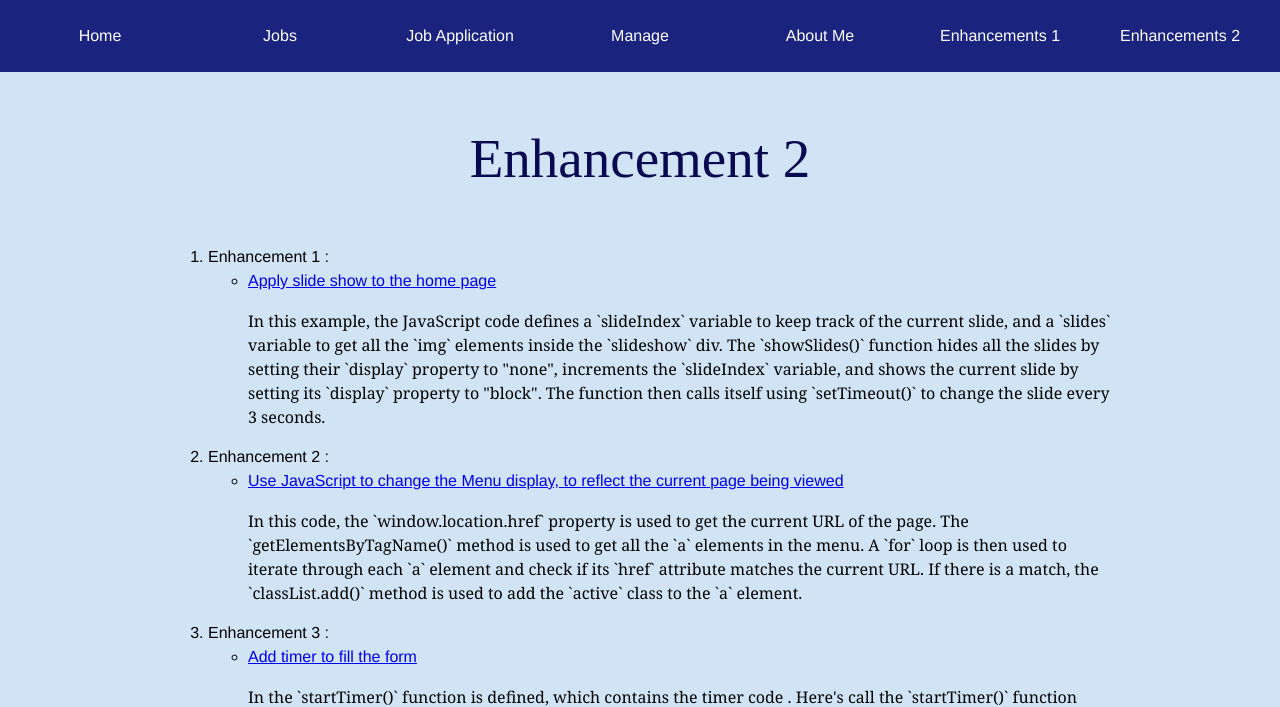
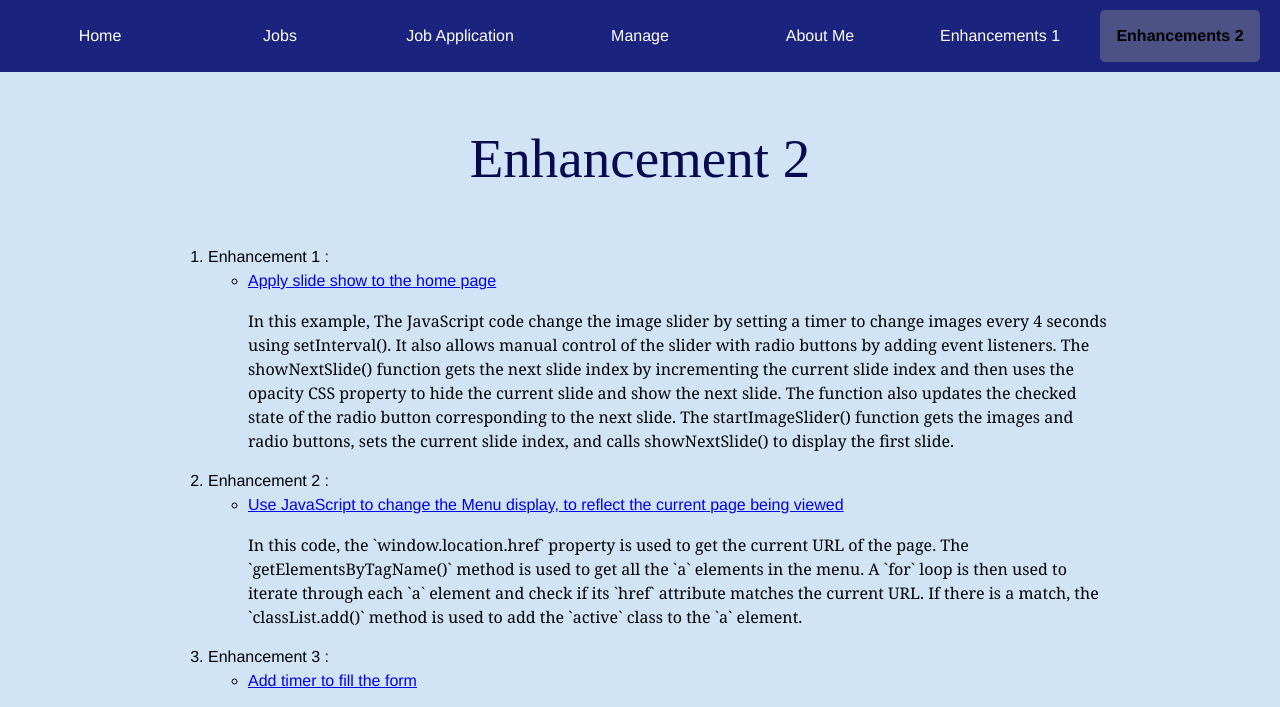
Before and after one commit to supul-k/PURE-PHP, a PHP site: page /enhancements2.php in a window 1280 px wide. Shown: the top 707 px of the page. Run offline with PHP 8.4, Linux system fonts and the light colour scheme; some web fonts are replaced.

Commit message:
slide show added

```diff
--- a/enhancements2.php
+++ b/enhancements2.php
@@ -12,7 +12,7 @@ include './menu.inc';
                         <li>
                             <a href="index.php">Apply slide show to the home page</a>
                         </li>
-                        <p>In this example, the JavaScript code defines a `slideIndex` variable to keep track of the current slide, and a `slides` variable to get all the `img` elements inside the `slideshow` div. The `showSlides()` function hides all the slides by setting their `display` property to "none", increments the `slideIndex` variable, and shows the current slide by setting its `display` property to "block". The function then calls itself using `setTimeout()` to change the slide every 3 seconds.
+                        <p>In this example, The  JavaScript code change the image slider by setting a timer to change images every 4 seconds using setInterval(). It also allows manual control of the slider with radio buttons by adding event listeners. The showNextSlide() function gets the next slide index by incrementing the current slide index and then uses the opacity CSS property to hide the current slide and show the next slide. The function also updates the checked state of the radio button corresponding to the next slide. The startImageSlider() function gets the images and radio buttons, sets the current slide index, and calls showNextSlide() to display the first slide.
                         </p>
                     </ul>
                 </li>
--- a/scripts/enhancements.js
+++ b/scripts/enhancements.js
@@ -1,29 +1,57 @@
-window.addEventListener('load', startTimer, menulink);
-	/* startTimer();
-	showSlides();
-	menulink () */;
+window.addEventListener('load', function() {
+  startTimer();
+  startImageSlider();
+  menulink();
+});
 
 
 
-(function() {
-  var imgLen = document.getElementById('imgGallary');
-  var images = imgLen.getElementsByTagName('img');
-  var counter = 1;
+function startImageSlider() {
+  // Get the images and dots
+  const images = document.querySelectorAll('.img-box img');
+  const radioButtons = document.querySelectorAll('.radio');
 
-  if (counter <= images.length) {
-    setInterval(function() {
-      images[0].src = images[counter].src;
-      console.log(images[counter].src);
-      counter++;
+  // Set the current slide index
+  let currentSlideIndex = 0;
 
-      if (counter === images.length) {
-        counter = 1;
-      }
-    }, 4000);
+  // Function to show a slide by index
+  function showSlideByIndex(slideIndex) {
+    // Hide the current slide
+    images[currentSlideIndex].style.opacity = '0';
+
+    // Show the new slide
+    images[slideIndex].style.opacity = '1';
+
+    // Update the current slide index
+    currentSlideIndex = slideIndex;
+
+    // Update the checked state of the radio button corresponding to the new slide
+    document.getElementById(`img-${currentSlideIndex + 1}`).checked = true;
   }
-})();
 
+  // Function to show the next slide
+  function showNextSlide() {
+    // Get the next slide index
+    let nextSlideIndex = (currentSlideIndex + 1) % images.length;
 
+    // Show the next slide
+    showSlideByIndex(nextSlideIndex);
+  }
+
+  // Start the timer to change images every 4 seconds
+  setInterval(showNextSlide, 4000);
+
+  // Add event listeners to the radio buttons
+  radioButtons.forEach((radioButton, index) => {
+    radioButton.addEventListener('click', () => {
+      // Show the corresponding slide
+      showSlideByIndex(index);
+    });
+  });
+}
+
+// Start the slider
+startImageSlider();
 
 function menulink (){
 
--- a/styles/enhancements2.css
+++ b/styles/enhancements2.css
@@ -1,26 +1,78 @@
 
-#slideshow {
-  position: relative;
-  overflow: hidden;
+.imageSlider{
+
 }
 
-#slideshow img {
-  position: absolute;
-  top: 0;
-  left: 0;
-  width: 100%;
-  height: 100%;
-  opacity: 0;
-  transition: opacity 1s ease-in-out;
-}
 
-#slideshow img.active {
-  opacity: 1;
-}
+	  .radio {
+		  width: 20px;
+		  height: 20px;
+		  overflow: hidden;
+		  margin: 3px 3px 0 0;
+		  padding: 0;
+		  text-align: center;
+		  font-family: 'Lato';
+		  text-decoration: none;
+		  font-size: 14px;
+		  color: #1A237E;
+		  font-weight: 900;
+		  cursor: pointer;
+		  border: 2px solid #1A237E;
+		  border-radius: 50%;
+		  display: inline-block;
+		transition: background-color .4s;
+	  }
+
+	  .radio:hover {
+		background-color: #4450db;
+	  }
+
+	  input:checked ~ .radio {
+		  color: #FFF;
+		  background-color: #1A237E;
+		opacity: 1;
+	  }
+
+	  .img-box {
+		width: 800px;
+		height: 280px;
+		margin: 20px auto;
+		position: relative;
+		overflow: hidden;
+		border-radius: 10px;
+
+		border: 2px solid  #1A237E;
+	  }
+
+
+	  #one, #two, #three {
+		opacity: 0;
+
+		transition-property: opacity;
+		transition-duration: .5s;
+		position: absolute;
+	  }
+
+	  #img-1:checked ~ .img-box #one,
+	  #img-2:checked ~ .img-box #two,
+	  #img-3:checked ~ .img-box #three {
+		opacity: 1;
+
+	  }
+
+	  #img-1:checked ~ .nav label #dot-1.radio,
+	  #img-2:checked ~ .nav label #dot-2.radio,
+	  #img-3:checked ~ .nav label #dot-3.radio {
+		color: #FFF;
+		background-color: #1A237E;
+	  }
+
 
 nav ul li a.active {
-  color: red;
+  color: black;
+  background-color: #505588ec;
   font-weight: bold;
+  border-radius: 5px;
 }
 .container {
   position: relative;
```
Also changed, not shown: index.php (+9 -3 lines), styles/style.css (+0 -67 lines).
